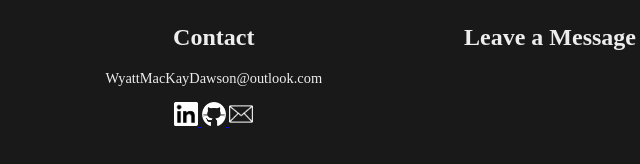
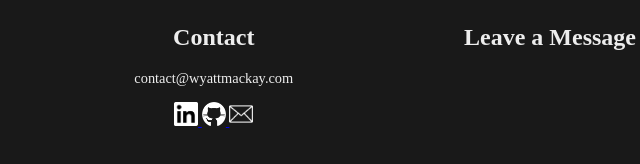
Before and after one commit to WyattMacKay/WyattMacKay.github.io, a plain HTML site: page index.html in a window 1280 px wide. Shown: the part 1060-1224 px from the top of the page, 90-730 px from the left. Drawn offline with Linux system fonts and the light colour scheme.

Commit message:
update email.

```diff
--- a/index.html
+++ b/index.html
@@ -2,6 +2,7 @@
     Add hover and click alternatives for buttons.
     Make mobile friendly.
     Consider having dark box around texts.
+    Consider changing "About Me" to "I Am..." (ex. A Student)
 -->
 <!--
     I know how to make comments... You should give me a job!
@@ -94,7 +95,7 @@
                 Contact
             </b>
             <p>
-                WyattMacKayDawson@outlook.com
+                contact@wyattmackay.com
             </p>
             <div style="display: inline-block; text-align: center;">
                 <a href="https://www.linkedin.com/in/wyatt-mackay/">
@@ -103,7 +104,7 @@
                 <a href="https://www.github.com/wyattmackay/">
                     <img src="github.png" alt="My GitHub" class="footer-image">
                 </a>
-                <a href="mailto:wyattmackaydawson@outlook.com">
+                <a href="mailto:contact@wyattmackay.com">
                     <img src="email.png" alt="My Email" class="footer-image">
                 </a>
             </div>
```
Also changed, not shown: games.html (+2 -2 lines).
